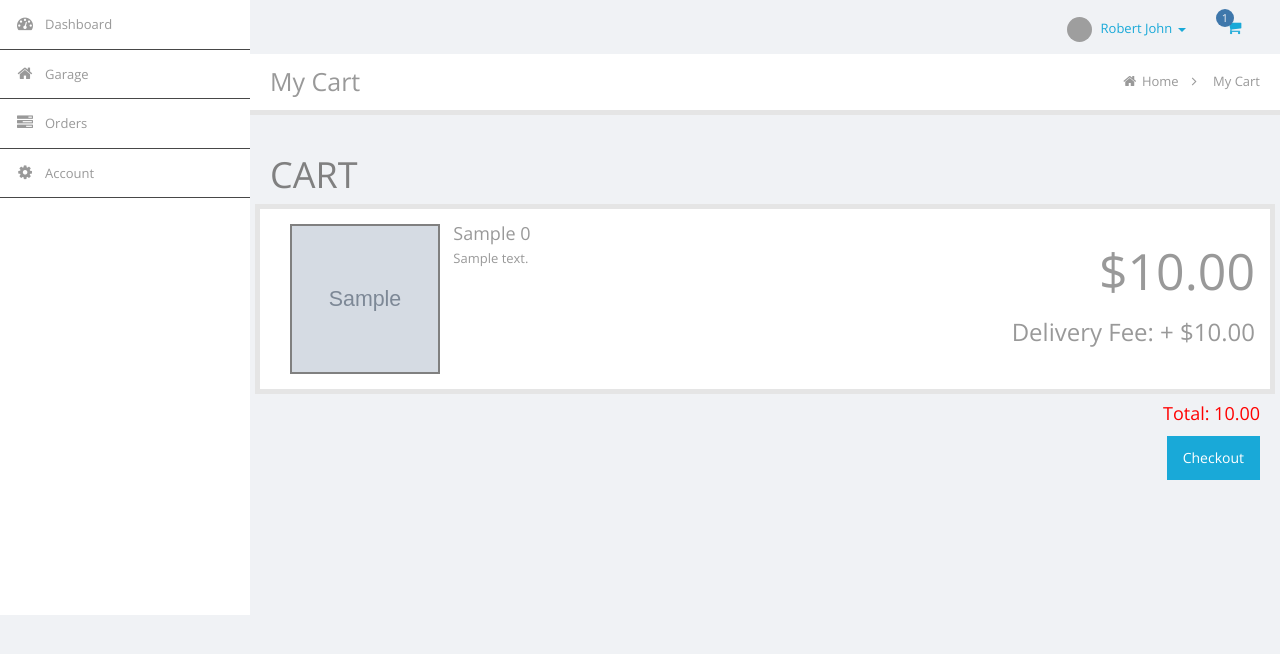
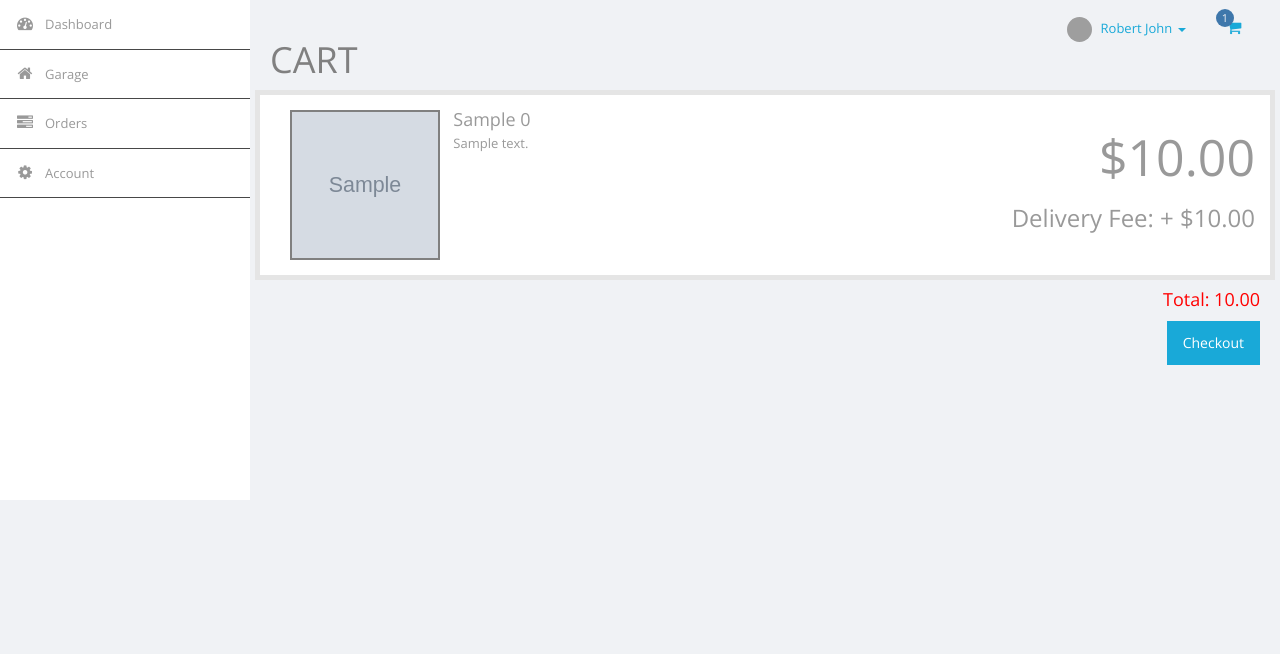
Before and after one commit to rahuang/GarageDrop, a Django app: template GarageSale/templates/mycart.html in a window 1280 px wide. Shown: the part 75-729 px from the top of the page. Run offline with Django 3.2, Linux system fonts and the light colour scheme; the template is opened without the code that fills it: most values are stand-ins (such as "Sample title", 1, 10 or a date in 2020); grey boxes marked "Sample" are stand-in pictures; some libraries are stand-ins or nearby versions; grey boxes are pictures that could not be loaded.

Commit message:
cart style

```diff
--- a/GarageSale/templates/mycart.html
+++ b/GarageSale/templates/mycart.html
@@ -3,21 +3,6 @@
 {% block body %}
 <!--BEGIN PAGE WRAPPER-->
 <div id="page-wrapper">
-    <!--BEGIN TITLE & BREADCRUMB PAGE-->
-    <div id="title-breadcrumb-option-demo" class="page-title-breadcrumb">
-        <div class="page-header pull-left">
-            <div class="page-title">
-                My Cart</div>
-        </div>
-        <ol class="breadcrumb page-breadcrumb pull-right">
-            <li><i class="fa fa-home"></i>&nbsp;<a href="dashboard.html">Home</a>&nbsp;&nbsp;<i class="fa fa-angle-right"></i>&nbsp;&nbsp;</li>
-            <li class="hidden"><a href="#">Dashboard</a>&nbsp;&nbsp;<i class="fa fa-angle-right"></i>&nbsp;&nbsp;</li>
-            <li class="active">My Cart</li>
-        </ol>
-        <div class="clearfix">
-        </div>
-    </div>
-    <!--END TITLE & BREADCRUMB PAGE-->
     <!--BEGIN CONTENT-->
     <div class="page-content">
         <div id="tab-general">
```
